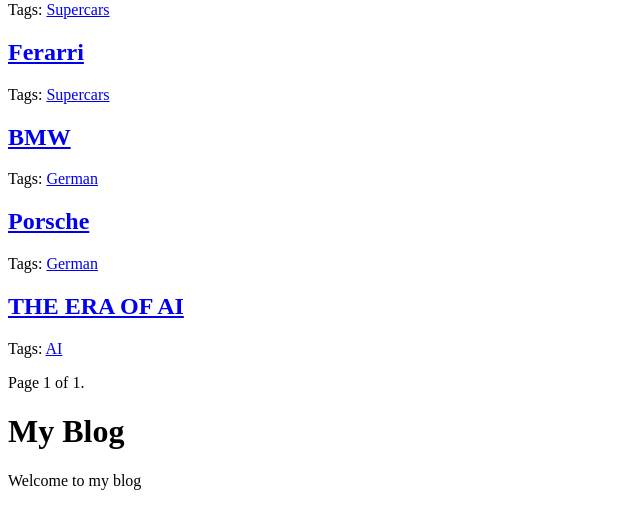
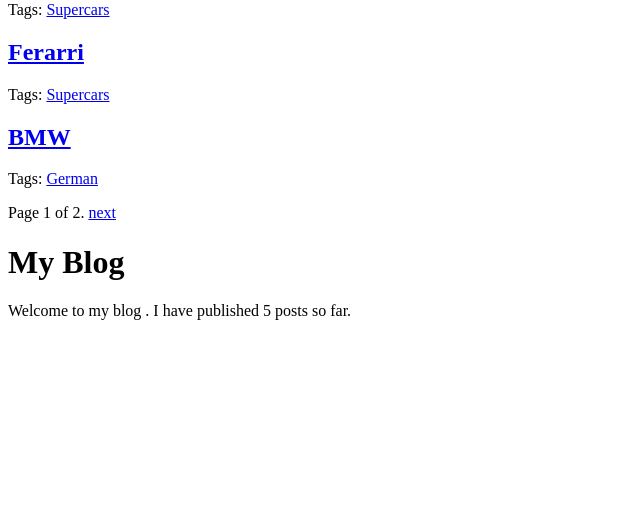
Before and after one commit to Tushar04-Master/College, a Django app: page /blog/ in a window 1280 px wide. Shown: the part 126-655 px from the top of the page, without its empty margins (0-640 px from the left). Run offline with Django 5.2, Linux system fonts and the light colour scheme; data comes from the database, SQL or seed files in the repository; both versions use the stored data as it was after the commit; parts of the project's set-up code (start-up, migrations or seed data) failed here and were passed over.

Commit message:
1st April

```diff
--- a/blog/templates/blog/base.html
+++ b/blog/templates/blog/base.html
@@ -1,4 +1,6 @@
+{% load blog_tags %}
 {% load static %}
+
 <!DOCTYPE html>
 <html>
 <head>
@@ -14,7 +16,7 @@
     </div>
     <div id="sidebar">
         <h1>My Blog</h1>
-        <p>Welcome to my blog</p>
+        <p>Welcome to my blog . I have published {% total_posts %} posts so far.</p>
     </div>
 </body>
 
--- /dev/null
+++ b/blog/templatetags/blog_tags.py
@@ -0,0 +1,14 @@
+from django import template
+from ..models import Post
+
+register = template.Library()
+
+
+@register.simple_tag
+def total_posts():
+    return Post.published.count()
+
+@register.inclusion_tag('blog/post/latest_posts.html')
+def show_latest_posts(count=3):
+    latest_posts = Post.published.order_by('-publish')[:count]
+    return {'latest_posts': latest_posts}
--- a/blog/views.py
+++ b/blog/views.py
@@ -6,6 +6,7 @@ from .forms import EmailPostForm,CommentForm
 from django.core.mail import send_mail
 from django.views.decorators.http import require_POST
 from taggit.models import Tag
+from django.db.models import Count
 
 def post_list(request, tag_slug=None):
     post_list=Post.published.all()
@@ -14,7 +15,7 @@ def post_list(request, tag_slug=None):
         tag=get_object_or_404(Tag,slug=tag_slug)
         post_list=post_list.filter(tags__in=[tag])
 
-    paginator = Paginator(post_list,10)
+    paginator = Paginator(post_list,3) # 3 posts in each page
     page_number = request.GET.get('page',1)
     try:
         posts = paginator.page(page_number)
@@ -35,12 +36,15 @@ def post_detail(request,year,month,day,post):
                              publish__year=year,
                              publish__month=month,
                              publish__day=day)
+    post_tags_ids = post.tags.values_list('id', flat=True)
+    similar_posts = Post.published.filter(tags__in=post_tags_ids).exclude(id=post.id)
+    similar_posts = similar_posts.annotate(matching_tags=Count('tags')).order_by('-matching_tags','-publish')
 
     # GET ALL ACTIVE COMMENTS
     active_comments=post.comments.filter(active=True)
     #Initialize the comment form
     comment_form=CommentForm()
-    return render(request,'blog/post/detail.html',{'post':post , 'comments':active_comments , 'form':comment_form})
+    return render(request,'blog/post/detail.html',{'post':post , 'comments':active_comments , 'form':comment_form, 'similar_posts':similar_posts})
 
 def post_share(request , post_id):
     post=get_object_or_404(Post,id=post_id , status=Post.Status.PUBLISHED)
```
Also changed, not shown: blog/templates/blog/post/detail.html (+25 -0 lines), blog/templates/blog/post/latest_posts.html (added, +9 -0 lines), blog/templatetags/__init__.py (added), db.sqlite3.
